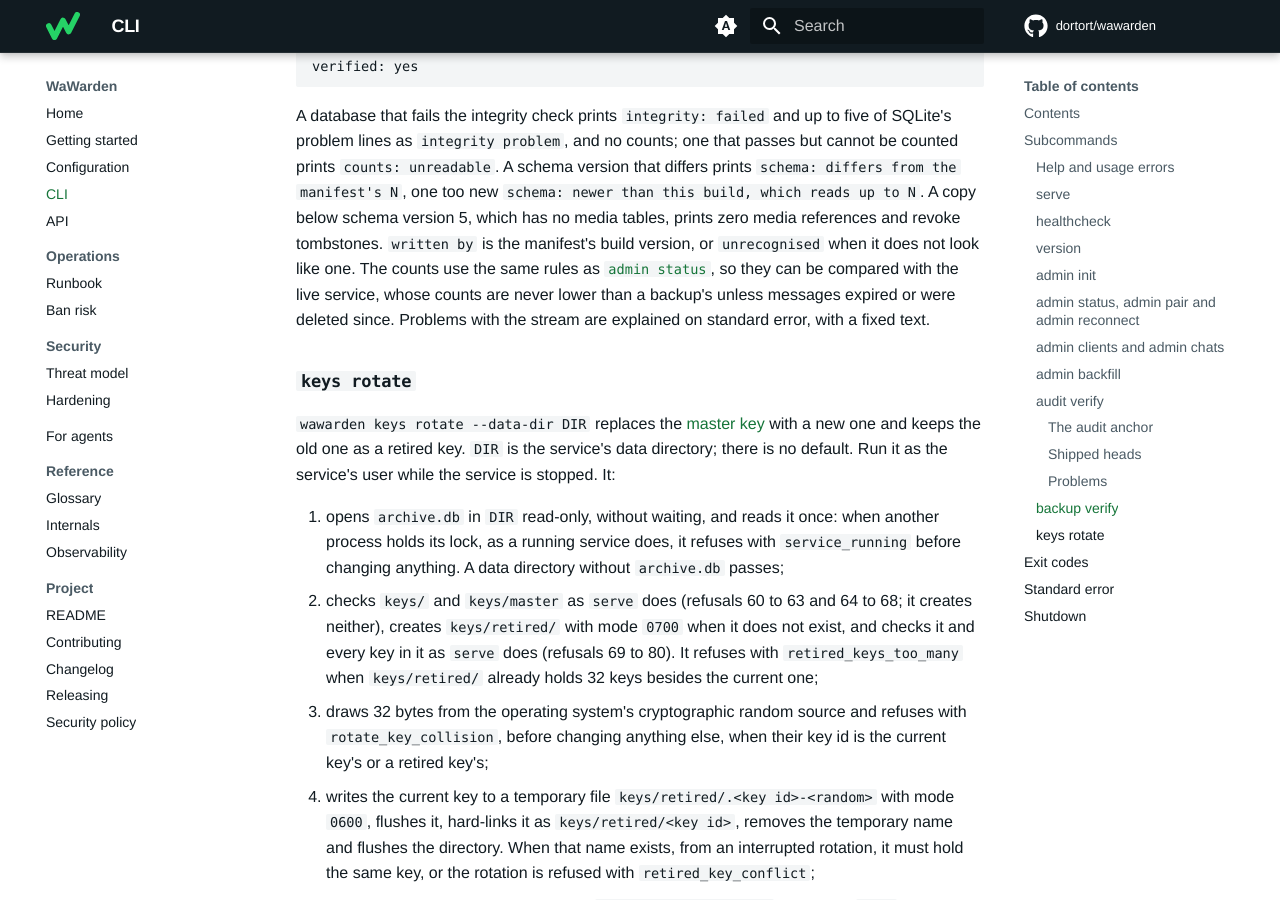
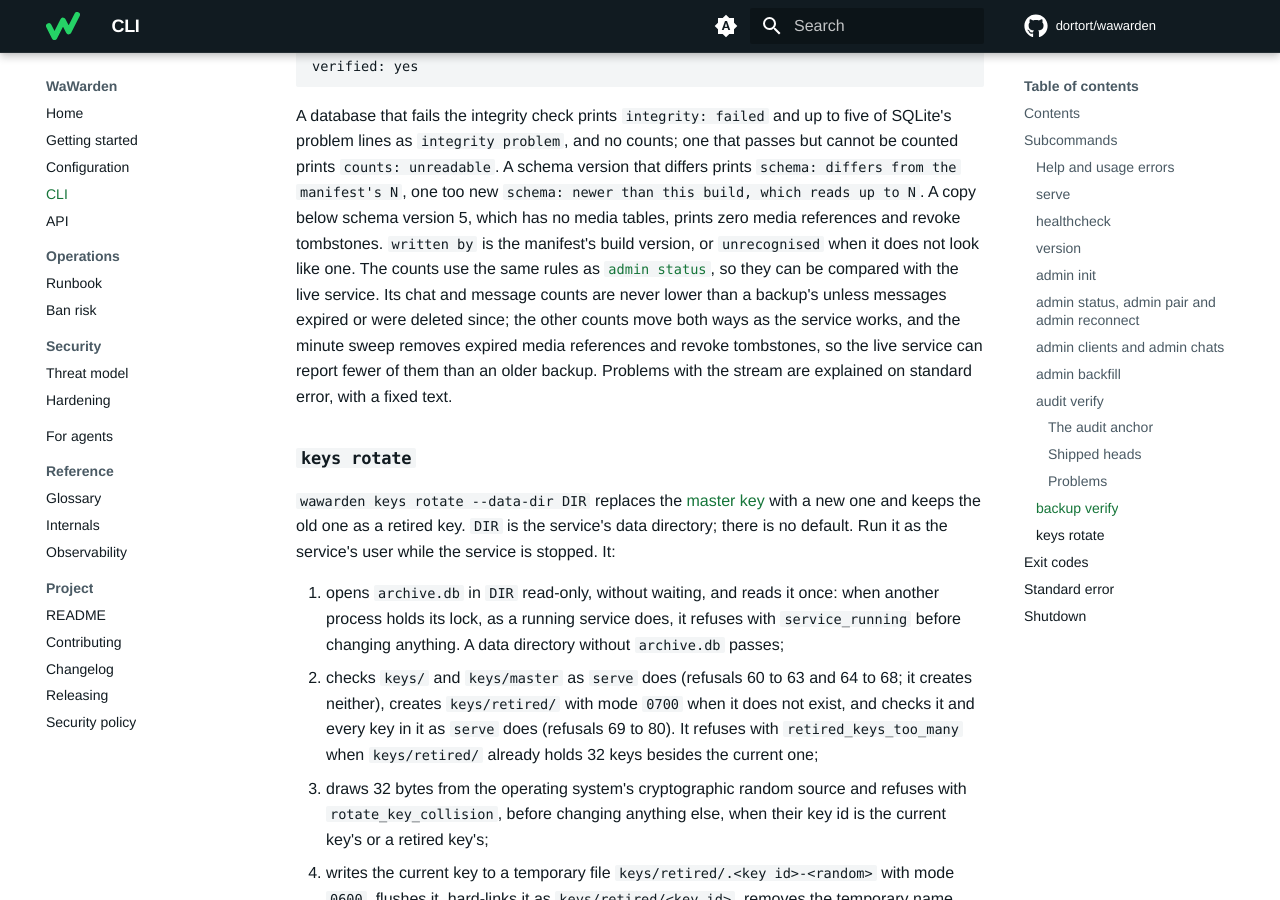
Before and after one commit to dortort/wawarden, an MkDocs documentation site: the page built from docs/cli.md, in a window 1280 px wide and 900 px high, scrolled down 11380 px. Built offline with MkDocs 1.6.1 and Material for MkDocs 9.7.7, drawn with Linux system fonts in a browser that asks for light colours; comment, search, counter and statistics services are not loaded.

Commit message:
docs(cli): explain why a backup's media counts can exceed the live ones
Co-Authored-By: Claude Opus 5.5 <noreply@anthropic.com>
Co-Authored-By: Claude Fable 5.1 <noreply@anthropic.com>

```diff
--- a/docs/cli.md
+++ b/docs/cli.md
@@ -433,8 +433,11 @@ version 5, which has no media tables, prints zero media references and revoke
 tombstones. `written by` is the
 manifest's build version, or `unrecognised` when it does not look like one. The
 counts use the same rules as [`admin status`](#admin-status-admin-pair-and-admin-reconnect),
-so they can be compared with the live service, whose counts are never lower
-than a backup's unless messages expired or were deleted since. Problems with
+so they can be compared with the live service. Its chat and message counts are
+never lower than a backup's unless messages expired or were deleted since; the
+other counts move both ways as the service works, and the minute sweep removes
+expired media references and revoke tombstones, so the live service can report
+fewer of them than an older backup. Problems with
 the stream are explained on standard error, with a fixed text.
 
 ### `keys rotate`
```
